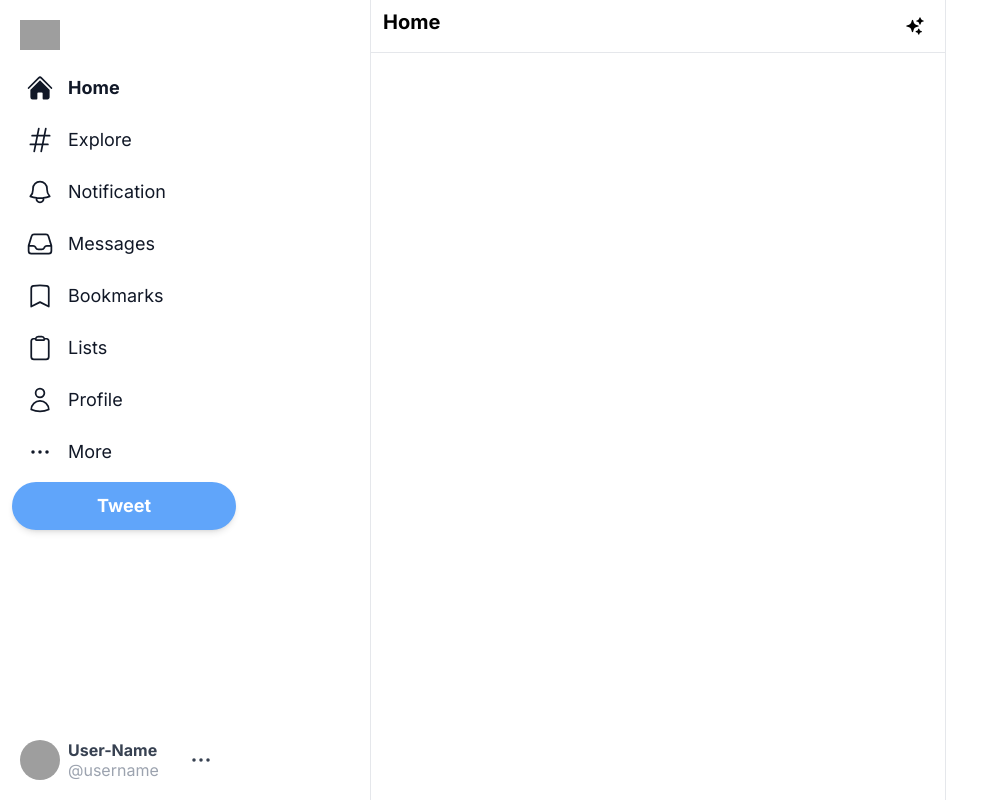
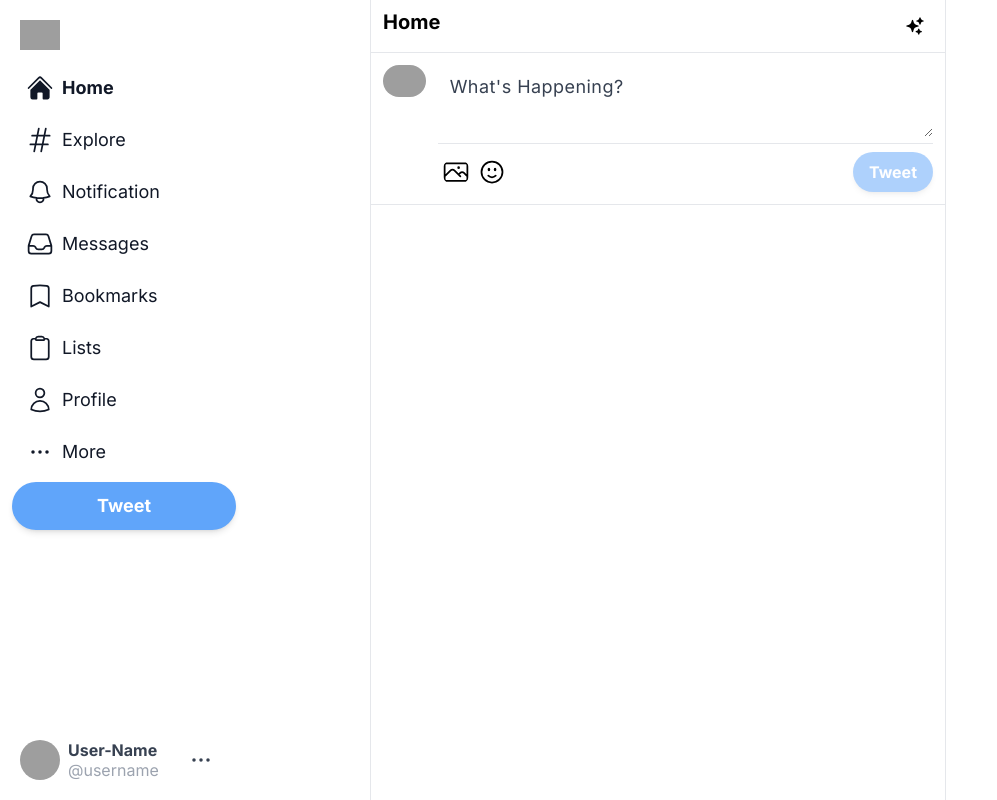
Before and after one commit to ar-rana/twitter_clone, a Next.js app: page / in a window 1280 px wide. Shown: the whole page, without its empty margins (0-997 px from the left). Built offline with nearby package versions, Linux system fonts and the light colour scheme; grey boxes are pictures that could not be loaded.

Commit message:
created tweet input section

```diff
--- a/components/Feed.js
+++ b/components/Feed.js
@@ -1,4 +1,5 @@
 import { SparklesIcon } from "@heroicons/react/24/solid";
+import Input from "./Input";
 
 export default function Feed() {
   return (
@@ -9,6 +10,7 @@ export default function Feed() {
                 <SparklesIcon className="h-5"/>
             </div>
         </div>
+        <Input/>
     </div>
   )
 }
--- /dev/null
+++ b/components/Input.js
@@ -0,0 +1,29 @@
+import { FaceSmileIcon, PhotoIcon } from "@heroicons/react/24/outline";
+
+export default function Input() {
+  return (
+    <div className="flex border-b border-gray-200 p-3 space-x-3">
+      <img
+        className="h-8 rounded-full cursor-pointer hover:brightness-95"
+        src="https://i.pinimg.com/564x/4f/f6/15/4ff6159b7790b36775f596c4efa46265.jpg"
+        alt="img"
+      />
+      <div className="w-full divide-y divide-gray-200">
+        <div className="">
+          <textarea
+            className="w-full border-none focus:ring-0 text-lg placeholder-gray-700 tracking-wide min-h-[50px] text-gray-700"
+            row="2"
+            placeholder="What's Happening?"
+          ></textarea>
+        </div>
+        <div className="flex items-center justify-between pt-2">
+          <div className=" flex">
+            <PhotoIcon className="h-9 w-9 p-1 hoverEffect" />
+            <FaceSmileIcon className="h-9 w-9 p-1 hoverEffect" />
+          </div>
+          <button className="bg-blue-400 text-white rounded-full px-4 w-35 h-10 font-bold shadow-md hover:brightness-95 disabled:opacity-50" disabled>Tweet</button>
+        </div>
+      </div>
+    </div>
+  );
+}
--- a/components/SidebarMenuitem.js
+++ b/components/SidebarMenuitem.js
@@ -3,7 +3,7 @@ import React from 'react'
 export default function SidebarMenuitem({text, Icon, active}) {
   return (
     <div className='hoverEffect flex items-center text-gray-900 xl:justify-start text-lg xl:space-x-2'>
-        <Icon className="h-7 px-1.5"/>
+        <Icon className="h-7 ml-1.5"/>
         <span className={`${active && "font-bold"} hidden xl:inline`} >{text}</span>
     </div>
   )
--- a/package.json
+++ b/package.json
@@ -16,6 +16,7 @@
     "react-router-dom": "^6.23.0"
   },
   "devDependencies": {
+    "@tailwindcss/forms": "^0.5.7",
     "eslint": "^8",
     "eslint-config-next": "14.2.3",
     "postcss": "^8",
--- a/tailwind.config.js
+++ b/tailwind.config.js
@@ -8,7 +8,9 @@ module.exports = {
   theme: {
     extend: {},
   },
-  plugins: [],
+  plugins: [
+    require('@tailwindcss/forms'),
+  ],
   layers: {
     utilities: [],
   },
```
Also changed, not shown: 1 other file (tests, documents, lock files or other folders).
